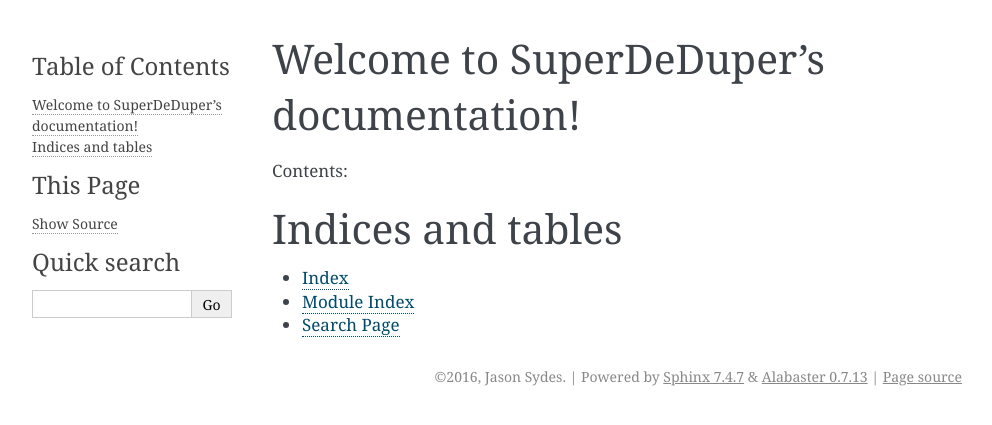
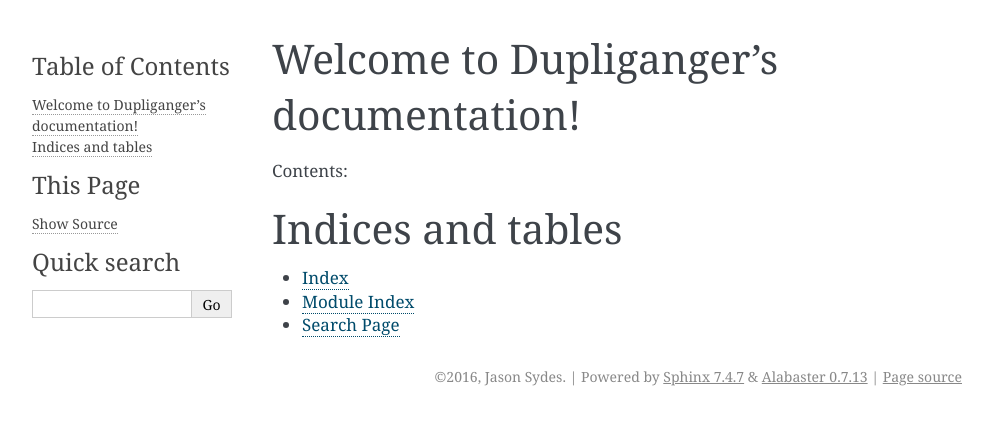
Before and after one commit to uoregon-postlethwait/dupliganger, a Sphinx documentation site: the page built from docs/index.rst, in a window 1280 px wide. Shown: the top 425 px of the page, without its empty margins (148-1140 px from the left). Built offline with Sphinx 7.4.7, drawn with Linux system fonts in a browser that asks for light colours.

Commit message:
Oops, forgot a handful of files...

```diff
--- a/docs/conf.py
+++ b/docs/conf.py
@@ -1,6 +1,6 @@
 # -*- coding: utf-8 -*-
 #
-# SuperDeDuper documentation build configuration file, created by
+# Dupliganger documentation build configuration file, created by
 # sphinx-quickstart on Fri Apr 15 15:33:56 2016.
 #
 # This file is execfile()d with the current directory set to its
@@ -54,7 +54,7 @@ source_suffix = '.rst'
 master_doc = 'index'
 
 # General information about the project.
-project = u'SuperDeDuper'
+project = u'Dupliganger'
 copyright = u'2016, Jason Sydes'
 author = u'Jason Sydes'
 
@@ -129,7 +129,7 @@ html_theme = 'alabaster'
 
 # The name for this set of Sphinx documents.
 # "<project> v<release> documentation" by default.
-#html_title = u'SuperDeDuper v0.0.1'
+#html_title = u'Dupliganger v0.0.1'
 
 # A shorter title for the navigation bar.  Default is the same as html_title.
 #html_short_title = None
@@ -211,7 +211,7 @@ html_static_path = ['_static']
 #html_search_scorer = 'scorer.js'
 
 # Output file base name for HTML help builder.
-htmlhelp_basename = 'SuperDeDuperdoc'
+htmlhelp_basename = 'Dupligangerdoc'
 
 # -- Options for LaTeX output ---------------------------------------------
 
@@ -233,7 +233,7 @@ latex_elements = {
 # (source start file, target name, title,
 #  author, documentclass [howto, manual, or own class]).
 latex_documents = [
-    (master_doc, 'SuperDeDuper.tex', u'SuperDeDuper Documentation',
+    (master_doc, 'Dupliganger.tex', u'Dupliganger Documentation',
      u'Jason Sydes', 'manual'),
 ]
 
@@ -263,7 +263,7 @@ latex_documents = [
 # One entry per manual page. List of tuples
 # (source start file, name, description, authors, manual section).
 man_pages = [
-    (master_doc, 'superdeduper', u'SuperDeDuper Documentation',
+    (master_doc, 'dupliganger', u'Dupliganger Documentation',
      [author], 1)
 ]
 
@@ -277,8 +277,8 @@ man_pages = [
 # (source start file, target name, title, author,
 #  dir menu entry, description, category)
 texinfo_documents = [
-    (master_doc, 'SuperDeDuper', u'SuperDeDuper Documentation',
-     author, 'SuperDeDuper', 'One line description of project.',
+    (master_doc, 'Dupliganger', u'Dupliganger Documentation',
+     author, 'Dupliganger', 'One line description of project.',
      'Miscellaneous'),
 ]
 
--- a/docs/index.rst
+++ b/docs/index.rst
@@ -1,9 +1,9 @@
-.. SuperDeDuper documentation master file, created by
+.. Dupliganger documentation master file, created by
    sphinx-quickstart on Fri Apr 15 15:33:56 2016.
    You can adapt this file completely to your liking, but it should at least
    contain the root `toctree` directive.
 
-Welcome to SuperDeDuper's documentation!
+Welcome to Dupliganger's documentation!
 ==========================================
 
 Contents:
```
Also changed, not shown: 2 other files.
